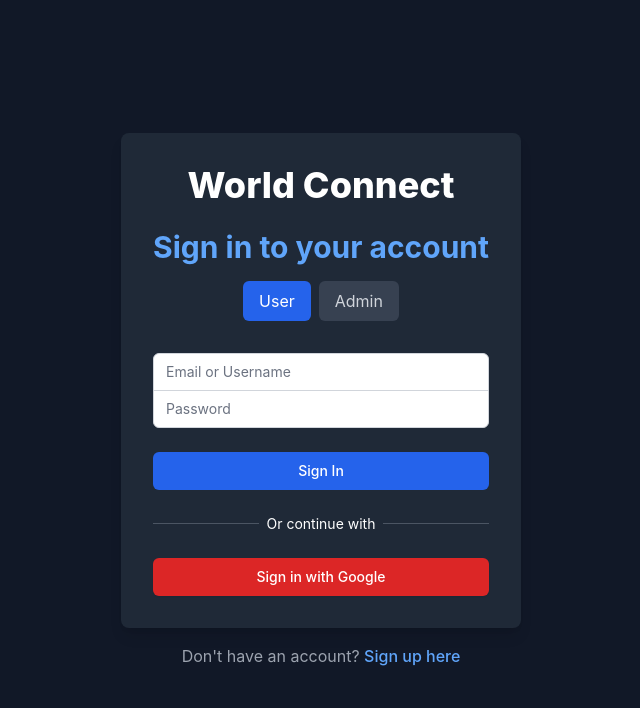
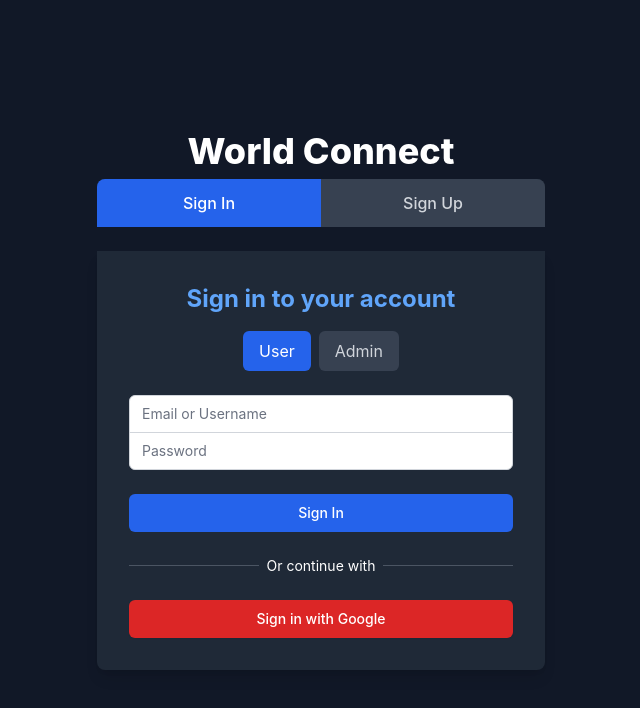
Before and after one commit to Nightmaresuwu/world-connect, a React (Create React App) app: page / in a window 1280 px wide. Shown: the top 708 px of the page, without its empty margins (319-959 px from the left). Built offline with nearby package versions, Linux system fonts and the light colour scheme; no server answers.

Commit message:
eith commit

```diff
--- a/src/App.tsx
+++ b/src/App.tsx
@@ -150,47 +150,49 @@
           </div>
         </>
       ) : (
-        <div className="flex items-center justify-center min-h-screen">
-          {page === 'login' ? (
-            <div>
+        <div className="flex flex-col items-center justify-center min-h-screen">
+          <div className="w-full max-w-md mb-6">
+            <h1 className="text-center text-4xl font-extrabold text-white mb-2">World Connect</h1>
+
+            {/* Auth tabs */}
+            {!adminMode && (
+              <div className="flex bg-gray-800 rounded-t-lg overflow-hidden mb-0">
+                <button
+                  onClick={() => setPage('login')}
+                  className={`flex-1 py-3 font-medium text-center transition-colors ${page === 'login'
+                    ? 'bg-blue-600 text-white'
+                    : 'bg-gray-700 text-gray-300 hover:bg-gray-600'
+                    }`}
+                >
+                  Sign In
+                </button>
+                <button
+                  onClick={() => setPage('register')}
+                  className={`flex-1 py-3 font-medium text-center transition-colors ${page === 'register'
+                    ? 'bg-blue-600 text-white'
+                    : 'bg-gray-700 text-gray-300 hover:bg-gray-600'
+                    }`}
+                >
+                  Sign Up
+                </button>
+              </div>
+            )}
+          </div>
+
+          <div className="w-full max-w-md">
+            {page === 'login' ? (
               <Login
                 onLogin={() => setPage('videoChat')}
                 onAdminModeChange={setAdminMode}
                 registrationMessage={registrationSuccess}
               />
-              <div className="text-center mt-4">
-                {!adminMode && (
-                  <p className="text-gray-400">
-                    Don't have an account?{' '}
-                    <button
-                      onClick={() => setPage('register')}
-                      className="text-blue-400 hover:text-blue-300 font-medium"
-                    >
-                      Sign up here
-                    </button>
-                  </p>
-                )}
-              </div>
-            </div>
-          ) : (
-            <div>
+            ) : (
               <Register
                 onRegister={() => setPage('login')}
                 onRegisterSuccess={handleRegistrationSuccess}
               />
-              <div className="text-center mt-4">
-                <p className="text-gray-400">
-                  Already have an account?{' '}
-                  <button
-                    onClick={() => setPage('login')}
-                    className="text-blue-400 hover:text-blue-300 font-medium"
-                  >
-                    Sign in here
-                  </button>
-                </p>
-              </div>
-            </div>
-          )}
+            )}
+          </div>
         </div>
       )}
     </div>
--- a/src/components/Login.tsx
+++ b/src/components/Login.tsx
@@ -111,10 +111,9 @@
     };
 
     return (
-        <div className="w-full max-w-md bg-gray-800 rounded-lg shadow-lg p-8">
+        <div className="w-full max-w-md bg-gray-800 rounded-b-lg shadow-lg p-8">
             <div>
-                <h1 className="text-center text-4xl font-extrabold text-white">World Connect</h1>
-                <h2 className="mt-6 text-center text-3xl font-bold text-blue-400">
+                <h2 className="text-center text-2xl font-bold text-blue-400 mb-4">
                     {isAdminMode ? 'Admin Login' : 'Sign in to your account'}
                 </h2>
             </div>
@@ -131,7 +130,7 @@
                 </div>
             )}
 
-            <div className="mt-4 mb-6">
+            <div className="mb-6">
                 <div className="flex justify-center space-x-2">
                     <button
                         type="button"
@@ -154,7 +153,7 @@
                 </div>
             </div>
 
-            <form className="mt-8 space-y-6" onSubmit={handleEmailAuth}>
+            <form className="space-y-6" onSubmit={handleEmailAuth}>
                 <div className="rounded-md -space-y-px">
                     <div>
                         <label htmlFor="login-id" className="sr-only">Email or Username</label>
--- a/src/components/Register.tsx
+++ b/src/components/Register.tsx
@@ -119,14 +119,13 @@
     };
 
     return (
-        <div className="w-full max-w-md bg-gray-800 rounded-lg shadow-lg p-8">
+        <div className="w-full max-w-md bg-gray-800 rounded-b-lg shadow-lg p-8">
             <div>
-                <h1 className="text-center text-4xl font-extrabold text-white">World Connect</h1>
-                <h2 className="mt-6 text-center text-3xl font-bold text-blue-400">
+                <h2 className="text-center text-2xl font-bold text-blue-400 mb-4">
                     Create your user account
                 </h2>
-                <p className="mt-2 text-center text-sm text-gray-400">
-                    Note: This registration is for regular users only. Admins are created by Super Admins.
+                <p className="text-center text-sm text-gray-400 mb-4">
+                    Note: This registration is for regular users only.
                 </p>
             </div>
 
@@ -136,7 +135,7 @@
                 </div>
             )}
 
-            <form className="mt-8 space-y-6" onSubmit={handleEmailAuth}>
+            <form className="space-y-6" onSubmit={handleEmailAuth}>
                 <div className="rounded-md space-y-3">
                     <div>
                         <label htmlFor="username" className="sr-only">Username</label>
```
